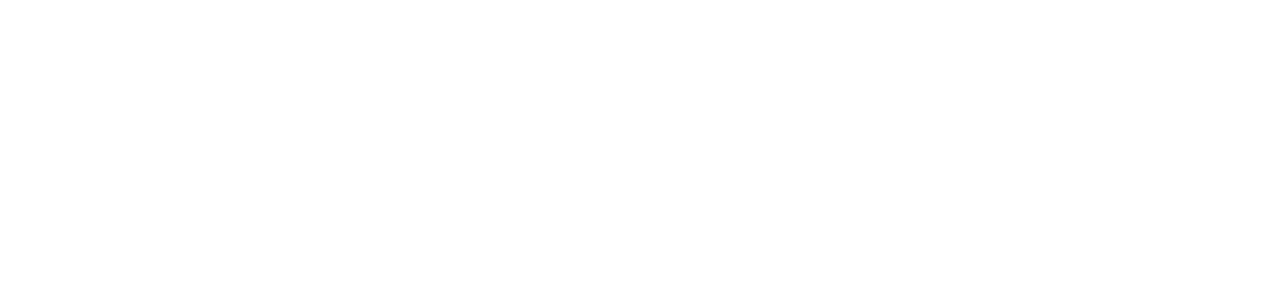
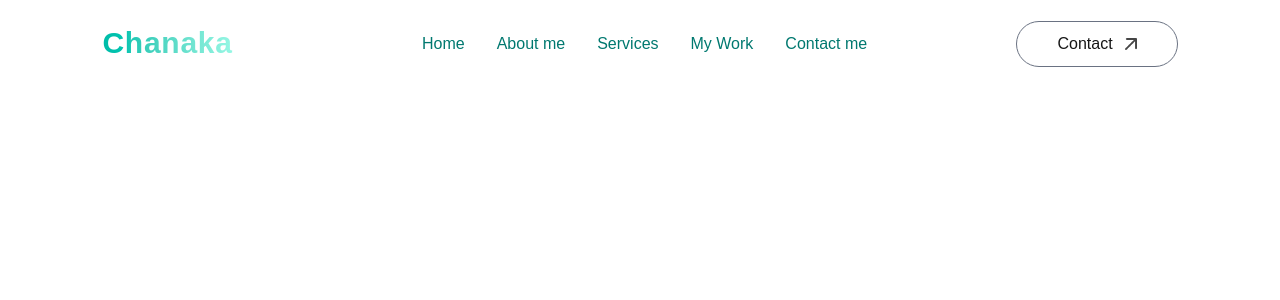
Before and after one commit to chanakaekanayaka/my-portfolio, a Next.js app: page / in a window 1280 px wide. Shown: the top 300 px of the page. Built offline with nearby package versions, Linux system fonts and the light colour scheme.

Commit message:
Navbar complete✏️

```diff
--- /dev/null
+++ b/app/components/Navbae.jsx
@@ -0,0 +1,42 @@
+import { assets } from '@/assets/assets'
+import React from 'react'
+import Image from 'next/image'
+
+const Navbae = () => {
+  return (
+    <>
+    <nav className='w-full fixed px-5 lg:px-8 xl:px-[8%] py-4
+    flex items-center justify-between z-50'>
+        <a href='#top' className='animate-bounce'>
+            <span className="text-3xl font-extrabold tracking-wide cursor-pointer mr-14
+                 bg-gradient-to-r from-teal-500 to-teal-200
+                 bg-clip-text text-transparent select-none ">
+             Chanaka
+            </span>
+
+        </a>
+        <ul className='hidden md:flex items-center gap-6 lg:gap-8
+        rounded-full px-12 py-4  font-medium text-teal-700 '>
+            <li><a href='#top' className='  transition-colors hover:text-teal-300 '>Home</a></li>
+            <li><a href='#about' className='transition-colors hover:text-teal-300 '>About me</a></li>
+            <li><a href='#services' className='transition-colors hover:text-teal-300 '>Services</a></li>
+            <li><a href='#work' className='transition-colors hover:text-teal-300 '>My Work</a></li>
+            <li><a href='#contact' className='transition-colors hover:text-teal-300 '>Contact me</a></li>
+        </ul>
+
+        <div>
+            <a href='#contact' className='hidden lg:flex items-center gap-3 px-10 py-2.5 border
+            border-gray-500 hover:border-teal-300 rounded-full ml-4 transition-colors hover:text-teal-300'>
+                Contact
+                <Image src={assets.arrow_icon} alt="" className='w-3'/>
+
+            </a>
+        </div>
+
+    </nav>
+
+    </>
+  )
+}
+
+export default Navbae
--- a/app/page.js
+++ b/app/page.js
@@ -1,9 +1,11 @@
+'use Client'
+import Navbae from "./components/Navbae";
 
 
 export default function Home() {
   return (
     <>
-
+    <Navbae/>
     </>
 
   );
```
